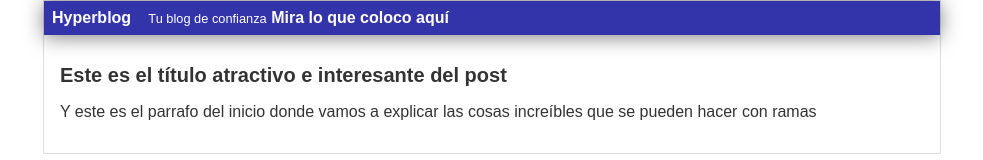
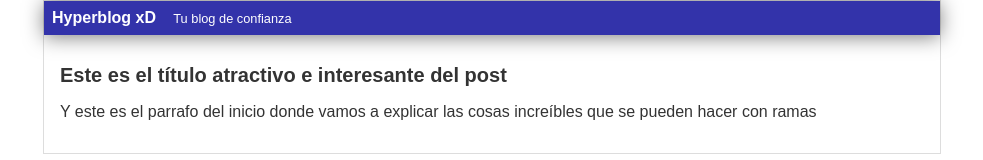
Before and after one commit to marcojw2699/hyperblog3, a plain HTML site: page blogspot.html in a window 1280 px wide. Shown: the whole page, without its empty margins (148-1131 px from the left). Drawn offline with Linux system fonts and the light colour scheme.

Commit message:
edité nuevamente la cabecera con xD

```diff
--- a/blogspot.html
+++ b/blogspot.html
@@ -6,9 +6,8 @@
     <body>
         <div id="container">
             <div id="cabecera">
-                Hyperblog
+                Hyperblog xD
                 <span id="tagline">Tu blog de confianza</span>
-                Mira lo que coloco aquí
             </div>
             <div id="post">
                 <h1>Este es el título atractivo e interesante del post</h1>
```
